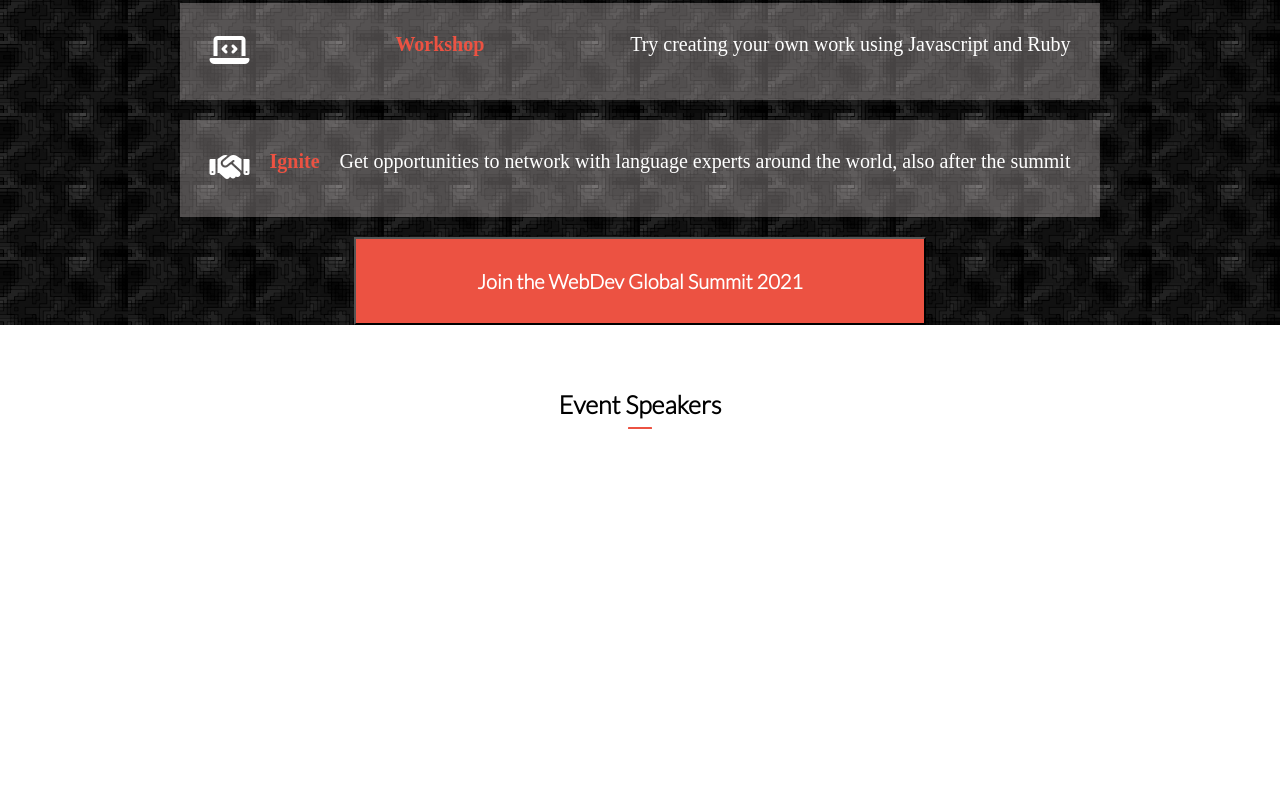
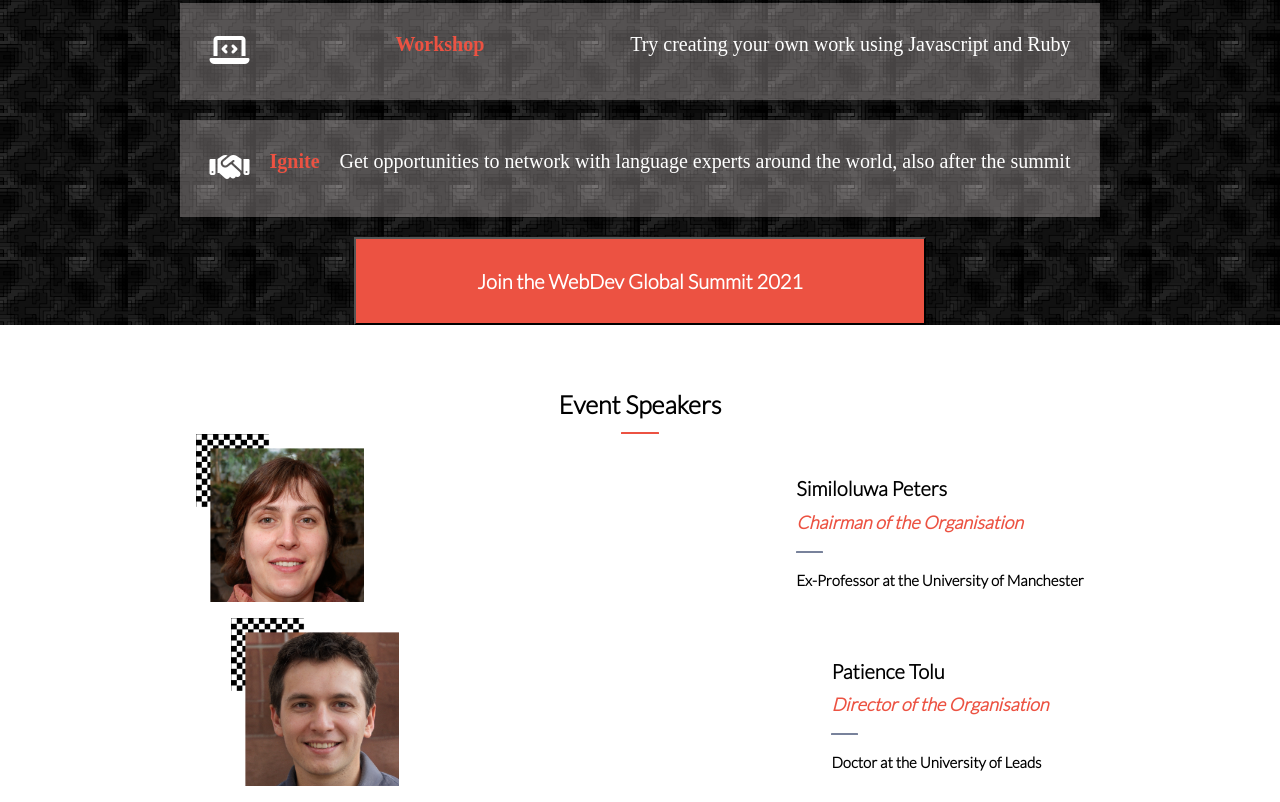
Before and after one commit to Whoistolu/open_source_conference_page, a website: page index.html in a window 1280 px wide. Shown: the part 1360-2162 px from the top of the page. Before the commit the page ends 1789 px from the top, so only its background shows below. Drawn offline with Linux system fonts and the light colour scheme; a web font is replaced by a local one.

Commit message:
Add new modifications

```diff
--- a/index.html
+++ b/index.html
@@ -59,10 +59,30 @@
             </div>
 
             <div class="mobile-third-page">
-                <h2>Event Speakers</h2>
-
+                <h2 id="event">Event Speakers</h2>
+                <div class="speaker1">
+                    <div class="speaker-image">
+                        <img src="img/1.png" alt="speaker-1">
+                    </div>
+                    <div>
+                        <h2>Similoluwa Peters</h2>
+                        <h3>Chairman of the Organisation</h3>
+                        <h4>Ex-Professor at the University of Manchester</h4>
+                    </div>
+                </div>
+                <div class="speaker2">
+                    <div class="speaker-image">
+                        <img src="img/2.png" alt="speaker-2">
+                    </div>
+                    <div>
+                        <h2>Patience Tolu</h2>
+                        <h3>Director of the Organisation</h3>
+                        <h4>Doctor at the University of Leads</h4>
+                    </div>
+                </div>
             </div>
         </section>
     </main>
+<script src="script.js"></script>
 </body>
 </html>
--- /dev/null
+++ b/script.js
@@ -0,0 +1,14 @@
+const eventSpeakerMobile = [
+    {
+        picture: 'img/1.png',
+        name: 'Similoluwa Peters',
+        position: 'Chairman of the Organisation',
+        description: 'Ex-Professor at the University of Manchester',
+    },
+    {
+        picture: 'img/2.png',
+        name: 'Patience Tolu',
+        position: 'Director of the Organisation',
+        description: 'Ex-Professor at the University of Leads',
+    },
+];
--- a/style.css
+++ b/style.css
@@ -170,7 +170,7 @@
   font-size: 25px;
 }
 
-.mobile-third-page::after {
+.mobile-third-page #event::after {
   content: "";
   background-color: #ec5242;
   display: block;
@@ -180,3 +180,93 @@
   border-radius: 0.5px;
   margin-top: 0.5em;
 }
+
+.speaker1 {
+  display: flex;
+  justify-content: center;
+  align-items: center;
+}
+
+.speaker1 img {
+  width: 100%;
+  height: 100%;
+}
+
+.speaker2 img {
+  width: 100%;
+  height: 100%;
+}
+
+
+.speaker-image {
+  flex-shrink: 0;
+  flex-grow: 0;
+}
+
+.speaker1 h2 {
+  font-family: 'Lato', sans-serif;
+  font-size: 20px;
+  font-weight: 900;
+}
+
+.speaker1 h3 {
+  font-family: 'Lato', sans-serif;
+  font-size: 18px;
+  color: #ec5242;
+  font-style: italic;
+  padding-top: 0.6em;
+}
+
+.speaker1 h3::after {
+  content: "";
+  background-color: #78829b;
+  display: block;
+  width: 1.5em;
+  height: 2px;
+  border-radius: 0.5px;
+  margin: 1em 0;
+}
+
+.speaker1 h4 {
+  font-family: 'Lato', sans-serif;
+  font-size: 15px;
+}
+
+.speaker2 {
+  display: flex;
+  justify-content: center;
+  align-items: center;
+}
+
+.speaker2 h2 {
+  font-family: 'Lato', sans-serif;
+  font-size: 20px;
+  font-weight: 900;
+}
+
+.speaker2 h3 {
+  font-family: 'Lato', sans-serif;
+  font-size: 18px;
+  color: #ec5242;
+  font-style: italic;
+  padding-top: 0.6em;
+}
+
+.speaker2 h3::after {
+  content: "";
+  background-color: #78829b;
+  display: block;
+  width: 1.5em;
+  height: 2px;
+  border-radius: 0.5px;
+  margin: 1em 0;
+}
+
+.speaker2 h4 {
+  font-family: 'Lato', sans-serif;
+  font-size: 15px;
+}
+
+.mobile-third-page img {
+  width: 30%;
+}
```
